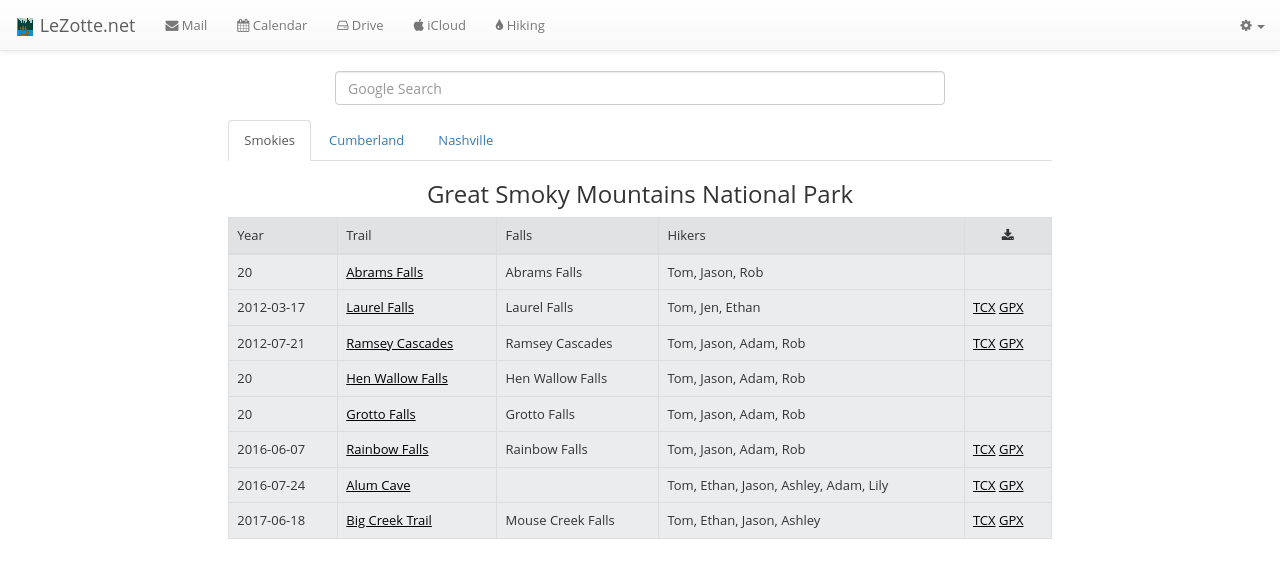
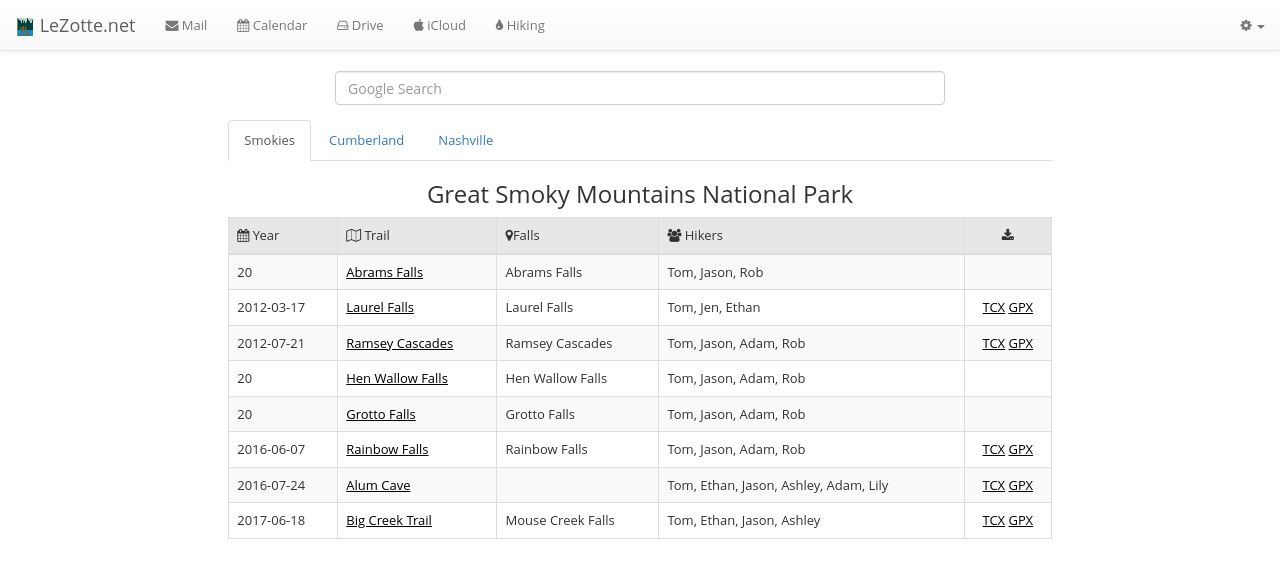
Before and after one commit to tlezotte/lezotte, a Jekyll site: the page built from hiking.html, in a window 1280 px wide. Shown: the top 578 px of the page. Built offline with Jekyll 4.4.1, drawn with Linux system fonts in a browser that asks for light colours; nearby versions of some CDN libraries.

Commit message:
table cleanup

```diff
--- a/css/main.css
+++ b/css/main.css
@@ -75,7 +75,7 @@ body {
 .table {
     margin: auto;
     float: none;
-    background-color: rgba(220, 223, 226, 0.60);
+    /*background-color: rgba(220, 223, 226, 0.60);*/
 }
 .table a {
     color: #000;
--- a/hiking.html
+++ b/hiking.html
@@ -30,13 +30,13 @@ layout: default
 			<div class="tab-content">
 				<div role="tabpanel" class="tab-pane fade in active" id="gsm">
 					<h3>Great Smoky Mountains National Park</h3>
-					<table class="table table-bordered">
+					<table class="table table-bordered table-hover table-striped">
 						<thead>
 							<tr>
-								<td>Year</td>
-								<td>Trail</td>
-								<td>Falls</td>
-								<td>Hikers</td>
+								<td><i class="fa fa-calendar" aria-hidden="true"></i> Year</td>
+								<td><i class="fa fa-map-o" aria-hidden="true"></i> Trail</td>
+								<td><i class="fa fa-map-marker" aria-hidden="true"></i>Falls</td>
+								<td><i class="fa fa-users" aria-hidden="true"></i> Hikers</td>
 								<td align="center"><i class="fa fa-download" aria-hidden="true"></i></td>
 							</tr>
 						</thead>
@@ -46,56 +46,56 @@ layout: default
 								<td><a href="http://www.hikinginthesmokys.com/abrams.htm" target="hike">Abrams Falls</a></td>
 								<td>Abrams Falls</td>
 								<td>Tom, Jason, Rob</td>
-								<td></td>
+								<td align="center"></td>
 							</tr>
 							<tr>
 								<td>2012-03-17</td>
 								<td><a href="http://www.hikinginthesmokys.com/laurel.htm" target="hike">Laurel Falls</a></td>
 								<td>Laurel Falls</td>
 								<td>Tom, Jen, Ethan</td>
-								<td><a href="gps/Laurel_Falls.tcx">TCX</a> <a href="gps/Laurel_Falls.gpx">GPX</a></td>
+								<td align="center"><a href="gps/Laurel_Falls.tcx">TCX</a> <a href="gps/Laurel_Falls.gpx">GPX</a></td>
 							</tr>
 							<tr>
 								<td>2012-07-21</td>
 								<td><a href="http://www.hikinginthesmokys.com/ramsay.htm" target="hike">Ramsey Cascades</a></td>
 								<td>Ramsey Cascades</td>
 								<td>Tom, Jason, Adam, Rob</td>
-								<td><a href="gps/Rainbow_Falls_Trail.tcx">TCX</a> <a href="gps/Rainbow_Falls_Trail.gpx">GPX</a></td>
+								<td align="center"><a href="gps/Rainbow_Falls_Trail.tcx">TCX</a> <a href="gps/Rainbow_Falls_Trail.gpx">GPX</a></td>
 							</tr>
 							<tr>
 								<td>20</td>
 								<td><a href="http://www.hikinginthesmokys.com/hen_wallow_falls.htm" target="hike">Hen Wallow Falls</a></td>
 								<td>Hen Wallow Falls</td>
 								<td>Tom, Jason, Adam, Rob</td>
-								<td></td>
+								<td align="center"></td>
 							</tr>
 							<tr>
 								<td>20</td>
 								<td><a href="http://www.hikinginthesmokys.com/grotto.htm" target="hike">Grotto Falls</a></td>
 								<td>Grotto Falls</td>
 								<td>Tom, Jason, Adam, Rob</td>
-								<td></td>
+								<td align="center"></td>
 							</tr>
 							<tr>
 								<td>2016-06-07</td>
 								<td><a href="http://www.hikinginthesmokys.com/rainbow.htm" target="hike">Rainbow Falls</a></td>
 								<td>Rainbow Falls</td>
 								<td>Tom, Jason, Adam, Rob</td>
-								<td><a href="gps/Rainbow_Falls_Trail.tcx">TCX</a> <a href="gps/Rainbow_Falls_Trail.gpx">GPX</a></td>
+								<td align="center"><a href="gps/Rainbow_Falls_Trail.tcx">TCX</a> <a href="gps/Rainbow_Falls_Trail.gpx">GPX</a></td>
 							</tr>
 							<tr>
 								<td>2016-07-24</td>
 								<td><a href="http://www.hikinginthesmokys.com/alumcave.htm" target="hike">Alum Cave</a></td>
 								<td></td>
 								<td>Tom, Ethan, Jason, Ashley, Adam, Lily</td>
-								<td><a href="gps/Alum_Cave.tcx">TCX</a> <a href="gps/Alum_Cave.gpx">GPX</a></td>
+								<td align="center"><a href="gps/Alum_Cave.tcx">TCX</a> <a href="gps/Alum_Cave.gpx">GPX</a></td>
 							</tr>
 							<tr>
 								<td>2017-06-18</td>
 								<td><a href="http://www.hikinginthesmokys.com/mouse.htm" target="hike">Big Creek Trail</a></td>
 								<td>Mouse Creek Falls</td>
 								<td>Tom, Ethan, Jason, Ashley</td>
-								<td><a href="gps/Big_Creek_Trail_Mouse_Creek_Falls.tcx">TCX</a> <a href="gps/Big_Creek_Trail_Mouse_Creek_Falls.gpx">GPX</a></td>
+								<td align="center"><a href="gps/Big_Creek_Trail_Mouse_Creek_Falls.tcx">TCX</a> <a href="gps/Big_Creek_Trail_Mouse_Creek_Falls.gpx">GPX</a></td>
 							</tr>
 						</tbody>
 					</table>
@@ -105,10 +105,10 @@ layout: default
 					<table class="table table-bordered">
 						<thead>
 							<tr>
-								<td>Year</td>
-								<td>Trail</td>
-								<td>Falls</td>
-								<td>Hikers</td>
+								<td><i class="fa fa-calendar" aria-hidden="true"></i> Year</td>
+								<td><i class="fa fa-map-o" aria-hidden="true"></i> Trail</td>
+								<td><i class="fa fa-map-marker" aria-hidden="true"></i> Falls</td>
+								<td><i class="fa fa-users" aria-hidden="true"></i> Hikers</td>
 								<td align="center"><span class="glyphicon glyphicon-download"></span></td>
 							</tr>
 						</thead>
@@ -118,7 +118,7 @@ layout: default
 								<td><a href="http://tnstateparks.com/parks/about/rock-island" target="hike">Rock Island</a></td>
 								<td>Twin Falls</td>
 								<td>Tom</td>
-								<td></td>
+								<td align="center"></td>
 							</tr>
 							<tr>
 								<td>2012-01-01</td>
@@ -126,7 +126,7 @@ layout: default
 									    target="hike">Walls of Jericho</a></td>
 								<td>Jericho Falls</td>
 								<td>Tom</td>
-								<td><a href="gps/Walls_of_Jericho.tcx">TCX</a> <a href="gps/Walls_of_Jericho.gpx">GPX</a></td>
+								<td align="center"><a href="gps/Walls_of_Jericho.tcx">TCX</a> <a href="gps/Walls_of_Jericho.gpx">GPX</a></td>
 							</tr>
 						</tbody>
 					</table>
@@ -137,10 +137,10 @@ layout: default
 					<table class="table table-bordered">
 						<thead>
 							<tr>
-								<td>Year</td>
-								<td>Trail</td>
-								<td>Falls</td>
-								<td>Hikers</td>
+								<td><i class="fa fa-calendar" aria-hidden="true"></i> Year</td>
+								<td><i class="fa fa-map-o" aria-hidden="true"></i> Trail</td>
+								<td><i class="fa fa-map-marker" aria-hidden="true"></i> Falls</td>
+								<td><i class="fa fa-users" aria-hidden="true"></i> Hikers</td>
 								<td align="center"><span class="glyphicon glyphicon-download"></span></td>
 							</tr>
 						</thead>
@@ -150,14 +150,14 @@ layout: default
 								<td><a href="http://tnstateparks.com/parks/about/long-hunter" target="hike">Long Hunter State Park</a></td>
 								<td></td>
 								<td>Tom</td>
-								<td></td>
+								<td align="center"></td>
 							</tr>
 							<tr>
 								<td>2011-02-05</td>
 								<td><a href="http://tnstateparks.com/parks/about/cedars-of-lebanon" target="hike">Cedars of Lebanon</a></td>
 								<td></td>
 								<td>Tom</td>
-								<td></td>
+								<td align="center"></td>
 							</tr>
 						</tbody>
 					</table>
```
